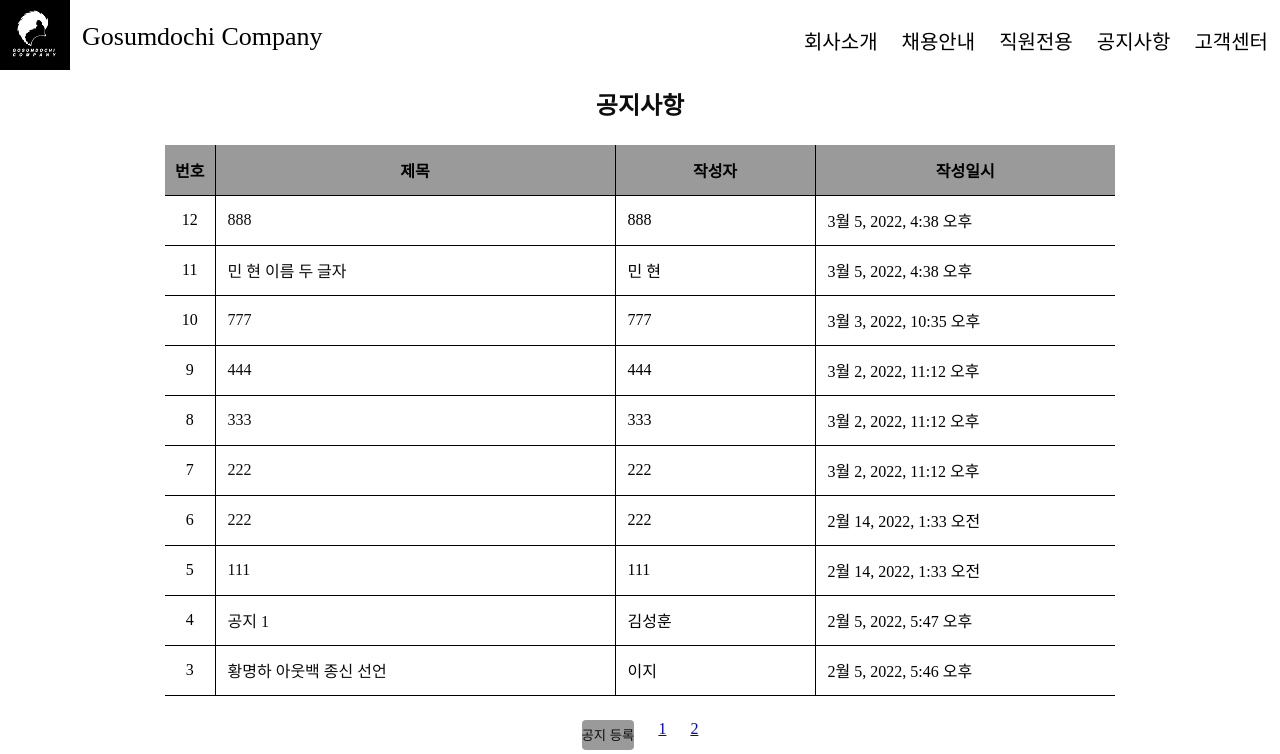
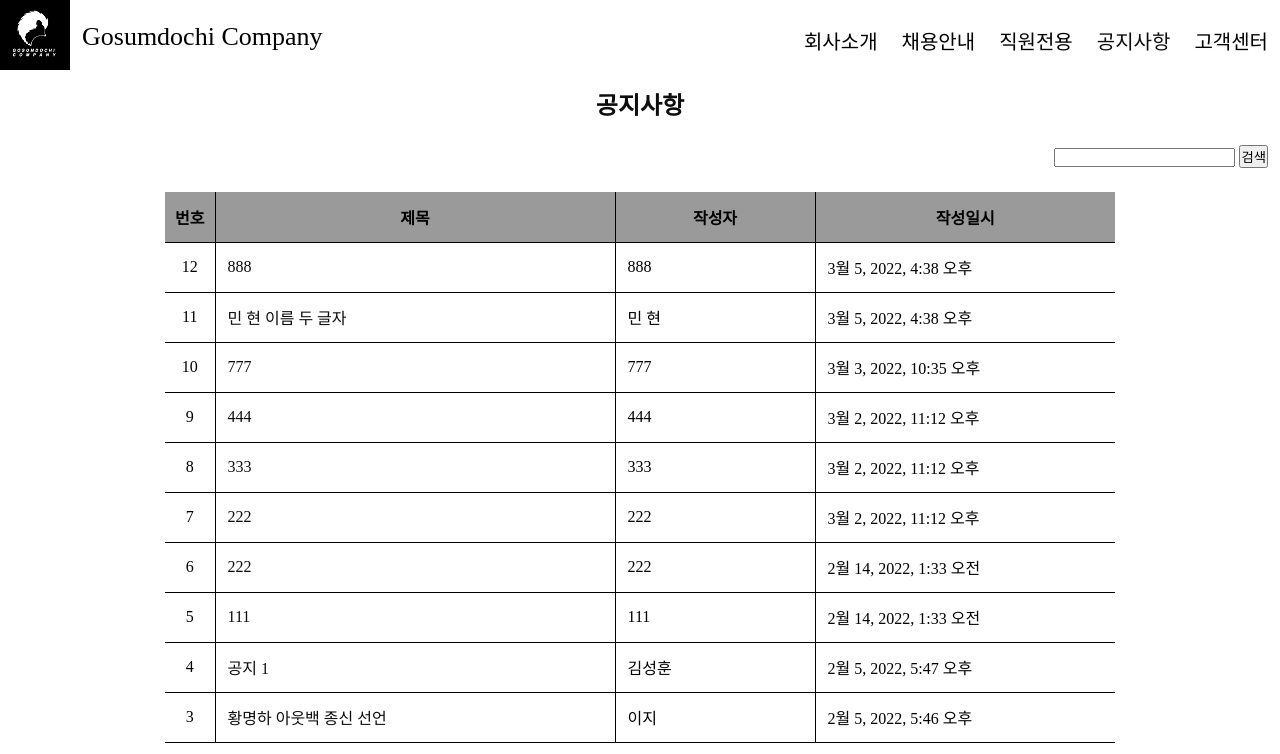
Before and after one commit to kimsh1017/back_end2, a Django app: page /mysite/readNotice/ in a window 1280 px wide. Shown: the top 754 px of the page. Run offline with Django 3.2, Linux system fonts and the light colour scheme; data comes from the database, SQL or seed files in the repository; both versions use the stored data as it was after the commit; some libraries are stand-ins or nearby versions.

Commit message:
add_search

```diff
--- a/mysite/static/css/detailStyle.css
+++ b/mysite/static/css/detailStyle.css
@@ -64,6 +64,10 @@ button:focus {
 }
 .header .bar {
   display: none;
+}
+.header a {
+  text-decoration: none;
+  color: var(--black-color);
 }
 
 /* info */
--- a/mysite/static/css/makeStyle.css
+++ b/mysite/static/css/makeStyle.css
@@ -65,6 +65,10 @@ button:focus {
 .header .bar {
   display: none;
 }
+.header a {
+  text-decoration: none;
+  color: var(--black-color);
+}
 
 /* create notice */
 
--- a/mysite/static/css/readStyle.css
+++ b/mysite/static/css/readStyle.css
@@ -65,6 +65,10 @@ button:focus {
 .header .bar {
   display: none;
 }
+.header a {
+  text-decoration: none;
+  color: var(--black-color);
+}
 
 /*notice table*/
 
@@ -73,7 +77,13 @@ button:focus {
   flex-direction: column;
   width: 100%;
 }
-.notice_table .go_notice {
+.notice_table .search_form {
+  display: flex;
+  flex-direction: row;
+  justify-content: end;
+  padding: var(--padding);
+}
+.notice_table .title {
   display: flex;
   justify-content: center;
 }
--- a/mysite/static/css/style.css
+++ b/mysite/static/css/style.css
@@ -64,6 +64,10 @@ button:focus {
 }
 .header .bar {
   display: none;
+}
+.header a {
+  text-decoration: none;
+  color: var(--black-color);
 }
 
 /* main_image */
--- a/mysite/static/css/updateStyle.css
+++ b/mysite/static/css/updateStyle.css
@@ -65,6 +65,10 @@ button:focus {
 .header .bar {
   display: none;
 }
+.header a {
+  text-decoration: none;
+  color: var(--black-color);
+}
 
 /*update*/
 .update {
--- a/mysite/templates/detail.html
+++ b/mysite/templates/detail.html
@@ -24,7 +24,7 @@
             <li>회사소개</li>
             <li>채용안내</li>
             <li>직원전용</li>
-            <li>공지사항</li>
+            <a href="/mysite/readNotice/"><li>공지사항</li></a>
             <li>고객센터</li>
         </ul>
     </section>
--- a/mysite/templates/index.html
+++ b/mysite/templates/index.html
@@ -23,7 +23,7 @@
             <li>회사소개</li>
             <li>채용안내</li>
             <li>직원전용</li>
-            <li>공지사항</li>
+            <a href="/mysite/readNotice/"><li>공지사항</li></a>
             <li>고객센터</li>
         </ul>
     </section>
--- a/mysite/templates/make_notice.html
+++ b/mysite/templates/make_notice.html
@@ -24,7 +24,7 @@
             <li>회사소개</li>
             <li>채용안내</li>
             <li>직원전용</li>
-            <li>공지사항</li>
+            <a href="/mysite/readNotice/"><li>공지사항</li></a>
             <li>고객센터</li>
         </ul>
     </section>
--- a/mysite/templates/readNotice.html
+++ b/mysite/templates/readNotice.html
@@ -24,14 +24,20 @@
             <li>회사소개</li>
             <li>채용안내</li>
             <li>직원전용</li>
-            <li>공지사항</li>
+            <a href="/mysite/readNotice/"><li>공지사항</li></a>
             <li>고객센터</li>
         </ul>
     </section>
 
     <!--print notice list -->
     <section class="notice_table">
-        <a href="/mysite/readNotice/" class="go_notice"><h1>공지사항</h1></a>
+        <a href="/mysite/readNotice/" class="title"><h1>공지사항</h1></a>
+        <div class="search_form">
+            <form id="search_form" method="get" action="/mysite/readNotice/">
+                <input type="text" class="input_keword" name="kw" id="kw" value="{{kw}}">
+                <input type="submit" name="submit" value="검색">
+            </form>
+        </div>
         <table align="center">
             <tr>
                 <th class="num">번호</th>
@@ -49,7 +55,7 @@
                     </tr>
                 {% endfor %}
             {% else %}
-                <p>공지가 없습니다</p>
+                <p>일치하는 검색결과가 없습니다</p>
             {% endif %}
         </table>
     </section>
--- a/mysite/views.py
+++ b/mysite/views.py
@@ -2,6 +2,7 @@ from django.shortcuts import render, redirect
 from django.utils import timezone
 from .models import Notice
 import ctypes
+from django.db.models import Q
 
 # Create your views here.
 
@@ -14,6 +15,13 @@ def index(request):
 
 def readNotice(request):
     notice_list = Notice.objects.order_by('-create_date')
+    # keyword
+    kw = request.GET.get('kw', '')
+    if len(kw):
+        notice_list = notice_list.filter(Q(subject__icontains=kw) |
+                                         Q(content__icontains=kw) |
+                                         Q(writer__icontains=kw))
+
     page = request.GET.get('page', '1')
     paginated_by = 10
 
@@ -36,6 +44,9 @@ def readNotice(request):
         start_number -= 1
 
     context = {'notice_list': notice_list, 'total_page': total_page, }
+    if len(kw):
+        context['kw'] = kw
+    print(context)
     return render(request, 'readNotice.html', context)
 
 
```
Also changed, not shown: mysite/templates/update.html (+1 -18 lines), db.sqlite3.
